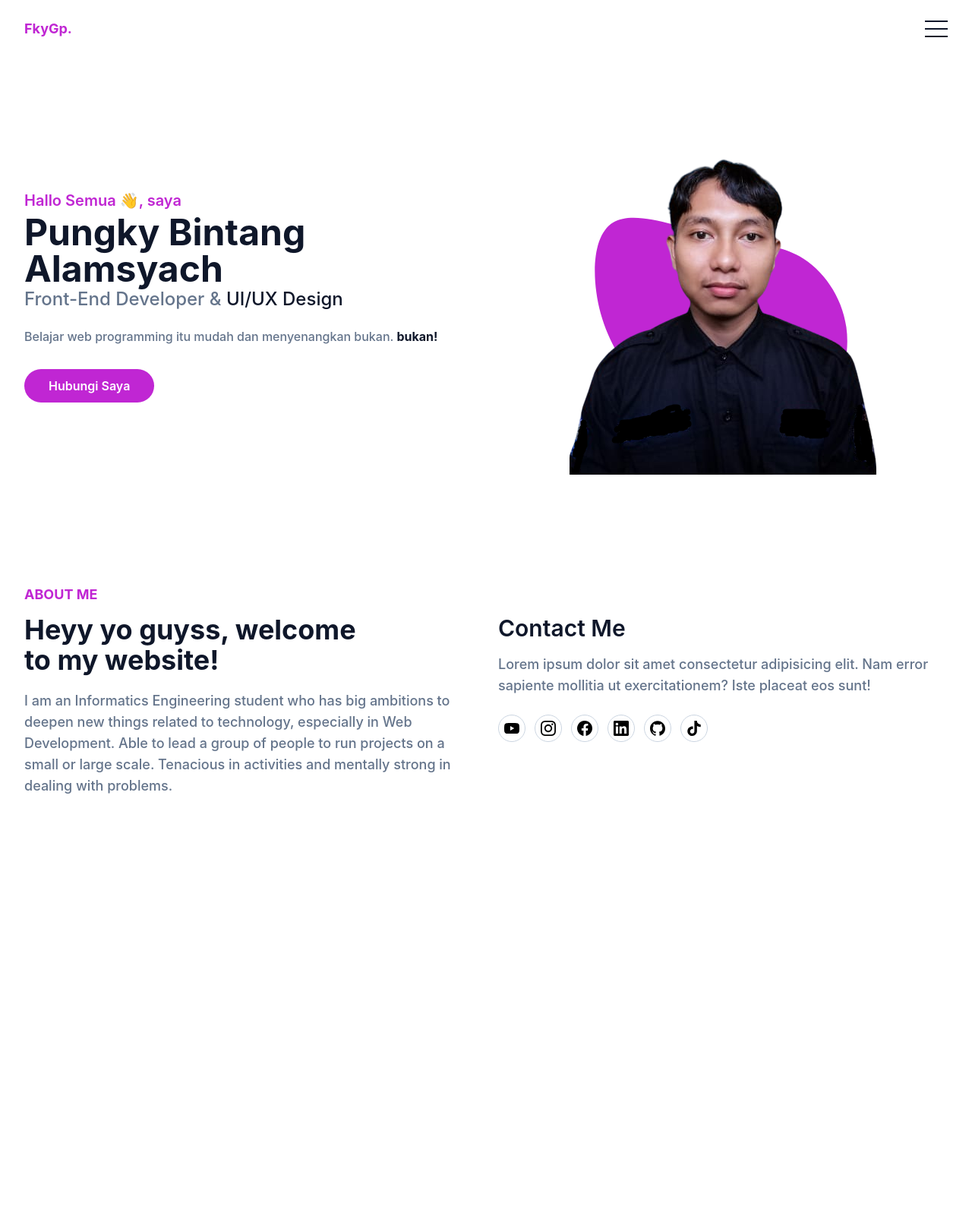
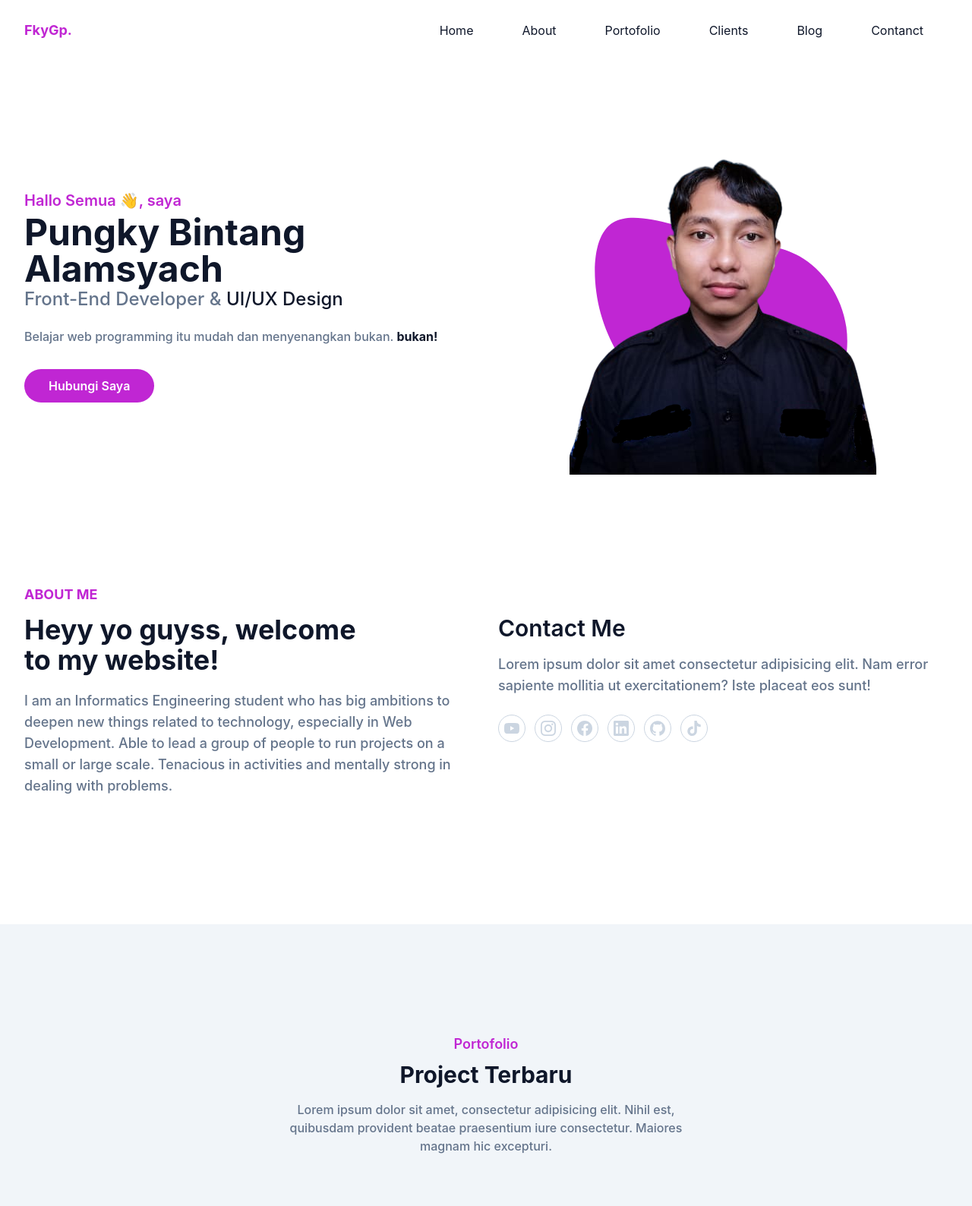
Before and after one commit to pungky2808/Portofolio-tailwindcss, a website: page index.html in a window 1280 px wide. Shown: the whole page at 76% size. Before the commit the page ends 1217 px from the top, so only its background shows below. Drawn offline with Linux system fonts and the light colour scheme.

Commit message:
menambahkan navbar

```diff
--- a/index.html
+++ b/index.html
@@ -9,18 +9,83 @@
   </head>
   <body>
     <!-- Header Start -->
-    <header class="bg-transparent absolute top-0 left-0 w-full flex items-center z-10">
+    <header
+      class="bg-transparent absolute top-0 left-0 w-full flex items-center z-10"
+    >
       <div class="container">
         <div class="flex items-center justify-between relative">
           <div class="px-4">
-            <a href="#home" class="font-bold text-lg text-primary block py-6">FkyGp.</a>
+            <a href="#home" class="font-bold text-lg text-primary block py-6"
+              >FkyGp.</a
+            >
           </div>
           <div class="flex items-center px-4">
-            <button id="hamburger" name="hamburger" type="button" class="block absolute right-4">
-              <span class="hamburger-line transition duration-300 ease-in-out origin-top-left"></span>
-              <span class="hamburger-line transition duration-300 ease-in-out"></span>
-              <span class="hamburger-line transition duration-300 ease-in-out origin-bottom-left"></span>
+            <button
+              id="hamburger"
+              name="hamburger"
+              type="button"
+              class="block absolute right-4 lg:hidden"
+            >
+              <span
+                class="hamburger-line transition duration-300 ease-in-out origin-top-left"
+              ></span>
+              <span
+                class="hamburger-line transition duration-300 ease-in-out"
+              ></span>
+              <span
+                class="hamburger-line transition duration-300 ease-in-out origin-bottom-left"
+              ></span>
             </button>
+
+            <nav
+              id="nav-menu"
+              class="hidden absolute py-5 bg-white shadow-lg rounded-lg max-w-[250px] w-full right-4 top-full lg:block lg:static lg:bg-transparent lg:max-w-full lg:shadow-none lg:rounded-none"
+            >
+              <ul class="block lg:flex">
+                <li class="group">
+                  <a
+                    href="#home"
+                    class="text-base text-dark py-2 mx-8 flex group-hover:text-primary"
+                    >Home</a
+                  >
+                </li>
+                <li class="group">
+                  <a
+                    href="#about"
+                    class="text-base text-dark py-2 mx-8 flex group-hover:text-primary"
+                    >About</a
+                  >
+                </li>
+                <li class="group">
+                  <a
+                    href="#portofolio"
+                    class="text-base text-dark py-2 mx-8 flex group-hover:text-primary"
+                    >Portofolio</a
+                  >
+                </li>
+                <li class="group">
+                  <a
+                    href="#client"
+                    class="text-base text-dark py-2 mx-8 flex group-hover:text-primary"
+                    >Clients</a
+                  >
+                </li>
+                <li class="group">
+                  <a
+                    href="#blog"
+                    class="text-base text-dark py-2 mx-8 flex group-hover:text-primary"
+                    >Blog</a
+                  >
+                </li>
+                <li class="group">
+                  <a
+                    href="#contact"
+                    class="text-base text-dark py-2 mx-8 flex group-hover:text-primary"
+                    >Contanct</a
+                  >
+                </li>
+              </ul>
+            </nav>
           </div>
         </div>
       </div>
@@ -115,7 +180,7 @@
               <a
                 href="https://www.youtube.com/@alamsyach8869"
                 target="_blank"
-                class="w-9 h-9 mr-3 rounded-full flex justify-center items-center border border-slate-300 hover:border-primary hover:bg-primary hover:text-white"
+                class="w-9 h-9 mr-3 rounded-full flex justify-center items-center border border-slate-300 text-slate-300 hover:border-primary hover:bg-primary hover:text-white"
               >
                 <svg
                   role="img"
@@ -134,7 +199,7 @@
               <a
                 href="https://www.instagram.com/pungky_gp"
                 target="_blank"
-                class="w-9 h-9 mr-3 rounded-full flex justify-center items-center border border-slate-300 hover:border-primary hover:bg-primary hover:text-white"
+                class="w-9 h-9 mr-3 rounded-full flex justify-center items-center border border-slate-300 text-slate-300 hover:border-primary hover:bg-primary hover:text-white"
               >
                 <svg
                   role="img"
@@ -153,7 +218,7 @@
               <a
                 href="https://www.facebook.com/pungky.alamsyah/"
                 target="_blank"
-                class="w-9 h-9 mr-3 rounded-full flex justify-center items-center border border-slate-300 hover:border-primary hover:bg-primary hover:text-white"
+                class="w-9 h-9 mr-3 rounded-full flex justify-center items-center border border-slate-300 text-slate-300 hover:border-primary hover:bg-primary hover:text-white"
               >
                 <svg
                   role="img"
@@ -172,7 +237,7 @@
               <a
                 href="https://www.linkedin.com/in/pungkyba/"
                 target="_blank"
-                class="w-9 h-9 mr-3 rounded-full flex justify-center items-center border border-slate-300 hover:border-primary hover:bg-primary hover:text-white"
+                class="w-9 h-9 mr-3 rounded-full flex justify-center items-center border border-slate-300 text-slate-300 hover:border-primary hover:bg-primary hover:text-white"
               >
                 <svg
                   role="img"
@@ -191,7 +256,7 @@
               <a
                 href="https://github.com/pungky2808"
                 target="_blank"
-                class="w-9 h-9 mr-3 rounded-full flex justify-center items-center border border-slate-300 hover:border-primary hover:bg-primary hover:text-white"
+                class="w-9 h-9 mr-3 rounded-full flex justify-center items-center border border-slate-300 text-slate-300 hover:border-primary hover:bg-primary hover:text-white"
               >
                 <svg
                   role="img"
@@ -210,7 +275,7 @@
               <a
                 href="https://www.tiktok.com/@syach_benjie"
                 target="_blank"
-                class="w-9 h-9 mr-3 rounded-full flex justify-center items-center border border-slate-300 hover:border-primary hover:bg-primary hover:text-white"
+                class="w-9 h-9 mr-3 rounded-full flex justify-center items-center border border-slate-300 text-slate-300 hover:border-primary hover:bg-primary hover:text-white"
               >
                 <svg
                   role="img"
@@ -232,6 +297,30 @@
     </section>
     <!-- About Section End  -->
 
+    <!-- Portofolio Section Start -->
+    <section id="portofolio" class="pt-36 pb-16 bg-slate-100">
+      <div class="container">
+        <div class="w-full px-4">
+          <div class="max-w-xl mx-auto text-center mb-16">
+            <h4 class="font-semibold text-lg text-primary mb-2">Portofolio</h4>
+            <h2 class="font-bold text-dark text-3xl mb-4">Project Terbaru</h2>
+            <p class="font-medium text-md text-secondary">
+              Lorem ipsum dolor sit amet, consectetur adipisicing elit. Nihil
+              est, quibusdam provident beatae praesentium iure consectetur.
+              Maiores magnam hic excepturi.
+            </p>
+          </div>
+        </div>
+
+        <div class="w-full px-4 flex flex-wrap justify-center ">
+          <div class="mb-12 p-4">
+
+          </div>
+        </div>
+      </div>
+    </section>
+    <!-- Portofolio Section End -->
+
     <script src="dist/js/script.js"></script>
   </body>
 </html>
--- a/src/input.css
+++ b/src/input.css
@@ -3,13 +3,13 @@
 @tailwind utilities;
 
 body {
-    font-family: 'Inter', sans-serif;
+  font-family: "Inter", sans-serif;
 }
 
 .navbar-fixed {
   @apply fixed z-[9999] bg-white bg-opacity-70;
   backdrop-filter: blur(5px);
-    box-shadow: inset 0 -1px 0 0 rgba(0, 0, 0, 0.1);
+  box-shadow: inset 0 -1px 0 0 rgba(0, 0, 0, 0.2);
 }
 
 .hamburger-line {
```
Also changed, not shown: dist/js/script.js, dist/output.css. Lines whose indentation alone changed are shown as unchanged.
